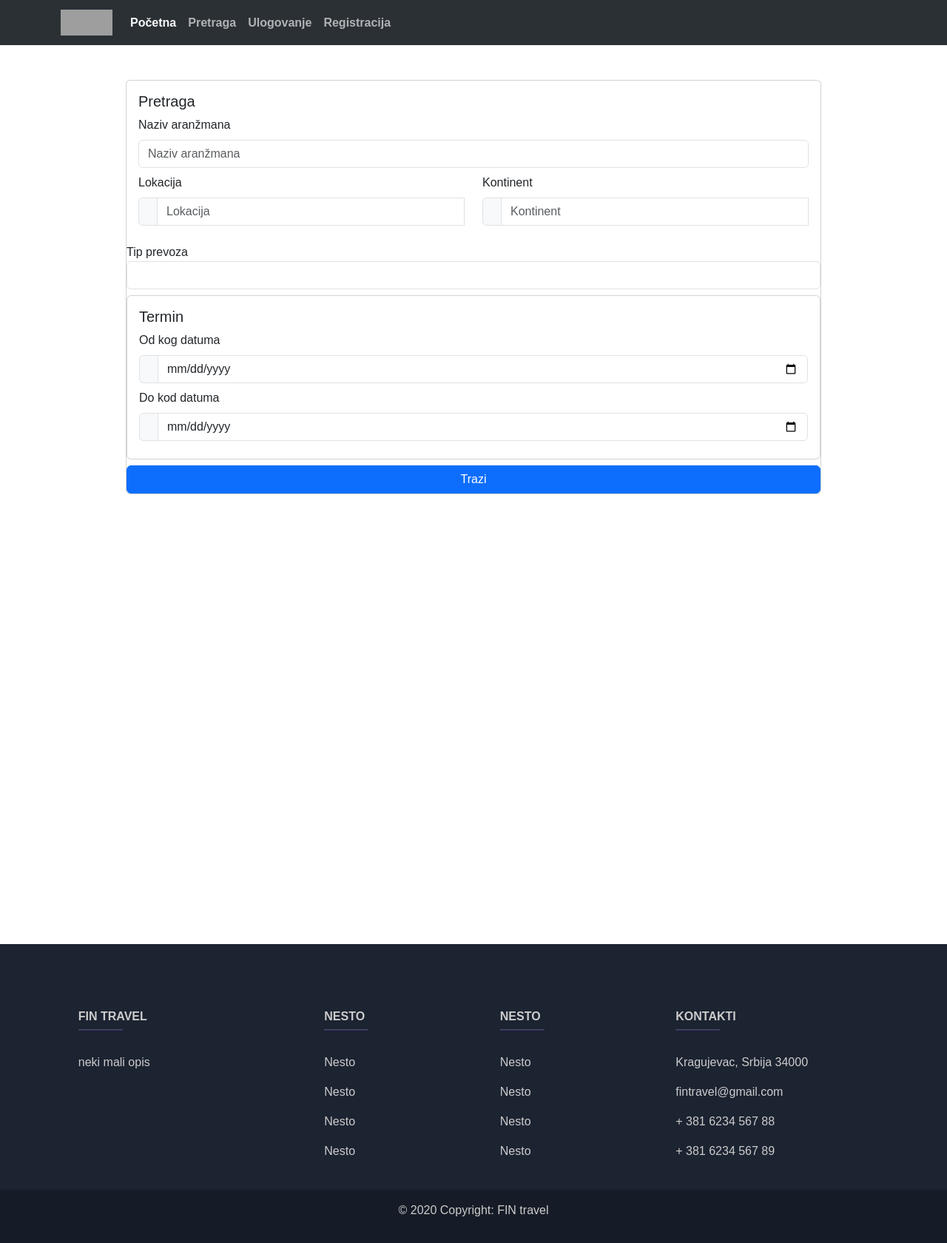
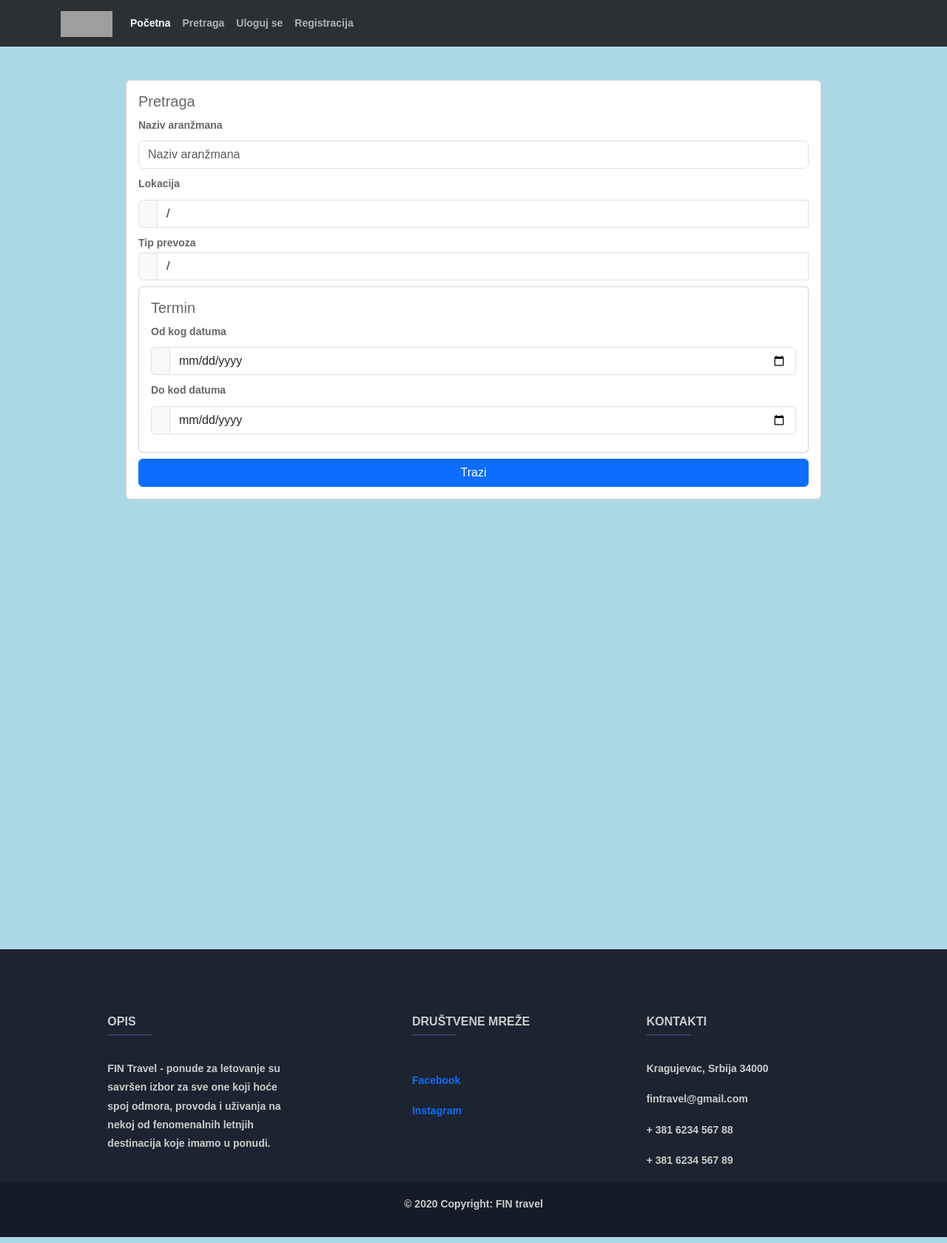
Before and after one commit to pakizoricc/Travel-agency, a PHP site: page /pretraga.php in a window 1280 px wide. Shown: the whole page at 74% size. Run offline with PHP 8.4, Linux system fonts and the light colour scheme; data that the repository does not hold is empty; grey boxes are pictures that could not be loaded.

Commit message:
Update pretraga.php

```diff
--- a/pretraga.php
+++ b/pretraga.php
@@ -1,4 +1,3 @@
-<?php include('sources\search_offers.php') ?>
 <!DOCTYPE html>
 <html lang="en">
 <head>
@@ -21,14 +20,23 @@
 
 
       a:active { text-decoration: none; }
+
+      body {
+        background-color: lightblue;
+        color: #666666;
+        font-size: 14px;
+        font-family: 'Raleway', sans-serif;
+        line-height: 1.80857;
+        font-weight: bold;
+      }
     </style>
 </head>
 
 <body>
     <nav class="navbar navbar-expand-lg bg-body-tertiary fixed-top" data-bs-theme="dark"
-    style="font-family: Arial, Helvetica, sans-serif; font-weight:bold">
+    style="font-family: Arial, Helvetica, sans-serif;">
         <div class="container">
-            <a class="navbar-brand">
+            <a class="navbar-brand" href="#">
                 <img src="Screenshot 2023-01-19 021232.png" alt="Bootstrap" width="70" height="35">
               </a>
           <button class="navbar-toggler" type="button" data-bs-toggle="collapse" data-bs-target="#navbarSupportedContent" aria-controls="navbarSupportedContent" aria-expanded="false" aria-label="Toggle navigation">
@@ -37,32 +45,27 @@
           <div class="collapse navbar-collapse" id="navbarSupportedContent">
             <ul class="navbar-nav me-auto mb-2 mb-lg-0">
               <li class="nav-item">
-                <a class="nav-link active" aria-current="page" href="pocetna.php">Početna</a>
+                <a class="nav-link active" aria-current="page" href="pocetna.php"
+                style="font-weight: bold;">Početna</a>
               </li>
               <li class="nav-item">
-                <a class="nav-link" href="pretraga.php">Pretraga</a>
+                <a class="nav-link" href="pretraga.php" style="font-weight: bold;">Pretraga</a>
               </li>
               <li class="nav-item dropdown">
                 <li class="nav-item">
-                  <a class="nav-link ms-auto" href="prijava.php">Ulogovanje</a>
+                  <a class="nav-link ms-auto" href="prijava.php" style="font-weight: bold;">Uloguj se</a>
                 </li>
                 <li class="nav-item">
-                  <a class="nav-link ms-auto" href="registracija.php">Registracija</a>
+                    <a class="nav-link ms-auto" href="registracija.php" style="font-weight: bold;">Registracija</a>
                 </li>
               </li>
-
-
-
-            <!--
-            <form class="d-flex" role="search">
-              <input class="form-control me-2" type="search" placeholder="Search" aria-label="Search">
-              <button class="btn btn-outline-success" type="submit">Search</button>
-            </form>-->
+            </ul>
           </div>
         </div>
     </nav>
 
-      <form action="pretraga.php" method="post">
+
+        <form action = "sources/search_offers.php" method="post">
           <div class="container-sm" style="padding: 100px;margin-bottom: 500px; font-family: Arial, Helvetica, sans-serif;">
             <div class="my-2 card">
               <div class="card-body">
@@ -72,10 +75,7 @@
                     <div class="mb-2">
                       <label id="naziv-label" for="naziv-input" class="form-label">Naziv aranžmana</label>
                       <div class="input-group">
-
-                      <input type="text" class="form-control" id="naziv-input" placeholder="Naziv aranžmana"
-                      aria-describedby="naziv-label" value = "<?php echo $naziv?>">
-
+                        <input type="text" class="form-control" id="naziv-input" name="title" placeholder="Naziv aranžmana" value=<?php echo isset($title) ? $title : ''; ?>>
                       </div>
                     </div>
                   </div>
@@ -92,26 +92,10 @@
                           list="lokacija-options"
                           id="lokacija-input"
                           placeholder="Lokacija"
-                        aria-describedby="lokacija-label"/>
+                          name = "destination"
+                          aria-describedby="lokacija-label"
+                          value=<?php echo isset($destination) ? $destination : ''; ?>/>
                           <datalist id="lokacija-options"></datalist>
-                      </div>
-                    </div>
-                </div>
-
-                <div class="col-sm">
-                  <div class="mb-2">
-                    <label id="kontinent-label" for="kontinent-input" class="form-label">Kontinent</label>
-                      <div class="input-group">
-                        <span class="input-group-text"><i class="bi-pin-map"></i> </span>
-                        <input
-                        type="text"
-                        class="form-control"
-                        list="kontinent-options"
-                        id="kontinent-input"
-                        placeholder="Kontinent"
-                        aria-describedby="kontinent-label"/>
-                        <datalist id="kontinent-options"></datalist>
-                      </div>
                         </div>
                       </div>
                   </div>
@@ -121,13 +105,19 @@
                   <div class="col-sm">
                     <div class="mb-2">
                       <label for="role">Tip prevoza</label>
-                          <select name="prevoz_id" class="form-control">
-                              <?php foreach ($roles as $option): ?>
-                                  <?php if ($option['id'] != 3): ?>
-                                      <option  style="font-weight:bold;" value="<?php echo $option['id'] ?>"><?php echo $option['name']; ?></option>
-                                  <?php endif ?>
-                              <?php endforeach ?>
-                          </select>
+                      <div class="input-group">
+                        <span class="input-group-text"><i class="bi-pin-map"></i> </span>
+                          <input
+                          type="text"
+                          class="form-control"
+                          list="kontinent-options"
+                          id="trans_type-input"
+                          placeholder="tip prevoza"
+                          name="trans_type"
+                          aria-describedby="transport-label"
+                          value=<?php echo isset($trans_type) ? $trans_type : ''; ?>/>
+                          <datalist id="transport-options"></datalist>
+                      </div>
                     </div>
                   </div>
                 </div>
@@ -147,6 +137,8 @@
                                   class="form-control"
                                   id="departure-date-input"
                                   aria-describedby="departure-date-label"
+                                  name="from_date"
+                                  value=<?php echo isset($from_date) ? $from_date : ''; ?>
                                 />
                               </div>
                             </div>
@@ -158,7 +150,9 @@
                                   type="date"
                                   class="form-control"
                                   id="return-date-input"
+                                  name="to_date"
                                   aria-describedby="return-date-label"
+                                  value=<?php echo isset($to_date) ? $to_date : ''; ?>
                                 />
                               </div>
                             </div>
@@ -169,7 +163,7 @@
                 </div>
                 <div class="row">
                   <div class="col">
-                  <button id="search-button" class="w-100 btn btn-primary">
+                    <button id="search-button" class="w-100 btn btn-primary" type="submit" name="search">
                       Trazi
                     </button>
                   </div>
@@ -178,6 +172,7 @@
             </div>
           </div>
         </form>
+
 
       <section class="footer" style="width: 100%; background-color: #1c2331; padding-top: 40px; bottom: 0;
       text-align: center; text-decoration-color: #fff; font-family: Arial, Helvetica, sans-serif;">
@@ -188,55 +183,40 @@
 
               <div class="col-md-3 col-lg-4 col-xl-3 mx-auto mb-4">
 
-                <h6 class="text-uppercase fw-bold">FIN travel</h6>
+                <h6 class="text-uppercase fw-bold">Opis</h6>
                 <hr
                         class="mb-4 mt-0 d-inline-block mx-auto"
                         style="width: 60px; background-color: #7c4dff; height: 2px"
                         />
                 <p>
-                    neki mali opis
+                  FIN Travel - ponude za letovanje su savršen izbor
+                  za sve one koji hoće spoj odmora, provoda i uživanja na nekoj od fenomenalnih
+                  letnjih destinacija koje imamo u ponudi.
                 </p>
               </div>
 
             <div class="col-md-2 col-lg-2 col-xl-2 mx-auto mb-4">
 
-                <h6 class="text-uppercase fw-bold">Nesto</h6>
+              <h6 class="text-uppercase fw-bold">Društvene mreže</h6>
               <hr
                   class="mb-4 mt-0 d-inline-block mx-auto"
                   style="width: 60px; background-color: #7c4dff; height: 2px"
                   />
               <p>
-                    Nesto
+                <a class="link" href="https://www.facebook.com" target="_BLANK">
+                    <div class="social-image">
+                        <i class="fab fa-facebook"></i>
+                    </div>
+                    Facebook
+                </a>
               </p>
               <p>
-                    Nesto
-                </p>
-                <p>
-                    Nesto
-                </p>
-                <p>
-                    Nesto
-                </p>
+                <a class="link" href="https://www.instagram.com" target="_BLANK">
+                    <div class="social-image">
+                        <i class="fab fa-facebook"></i>
                     </div>
-
-            <div class="col-md-3 col-lg-2 col-xl-2 mx-auto mb-4">
-
-              <h6 class="text-uppercase fw-bold">Nesto</h6>
-              <hr
-                      class="mb-4 mt-0 d-inline-block mx-auto"
-                      style="width: 60px; background-color: #7c4dff; height: 2px"
-                      />
-              <p>
-                    Nesto
-              </p>
-              <p>
-                    Nesto
-              </p>
-              <p>
-                    Nesto
-              </p>
-              <p>
-                    Nesto
+                    Instagram
+                </a>
               </p>
             </div>
 
```
Lines whose indentation alone changed are shown as unchanged.
